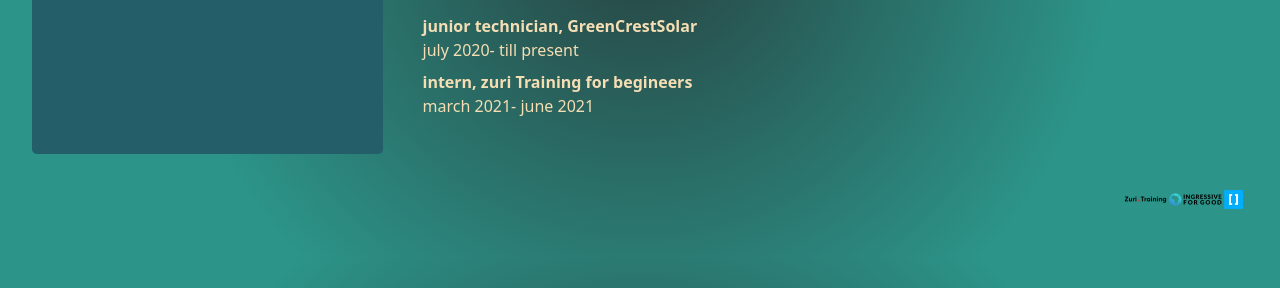
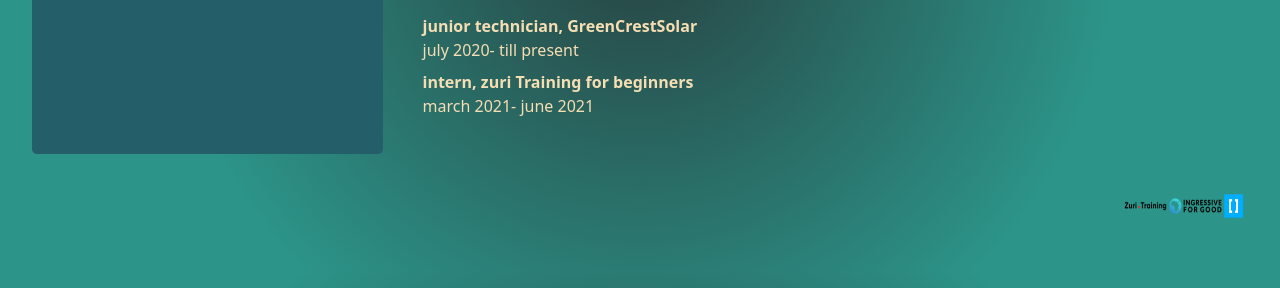
Before and after one commit to ichbinsieger/Hng-Resume, a plain HTML site: page index.html in a window 1280 px wide. Shown: the part 402-690 px from the top of the page. Drawn offline with nearby package versions, Linux system fonts and the light colour scheme.

Commit message:
corrected words

```diff
--- a/index.html
+++ b/index.html
@@ -63,7 +63,7 @@
                         <h2 class="text-md  font-bold mb-4 md:text-xl">Experience</h2>
                         <h4 class="font-bold text-base ">junior technician, GreenCrestSolar </h4>
                         <p class="mb-2">july 2020- till present </p>
-                        <h4 class="font-bold text-base "> intern, zuri Training for begineers </h4>
+                        <h4 class="font-bold text-base "> intern, zuri Training for beginners </h4>
                         <p>march 2021- june 2021 </p>
                     </div>
 
@@ -78,7 +78,7 @@
                 </div>
         </div>
 
-          <div class="flex justify-end"> <img class="w-32 " src="Zuri-HNG-I4G.png" alt="" srcset=""> </div>
+          <div class="flex justify-end"> <img class="w-32 h-16 " src="Zuri-HNG-I4G.png" alt="" srcset=""> </div>
     </div>
     <script src="https://kit.fontawesome.com/d31d163307.js" crossorigin="anonymous"></script>
 </body>
```
